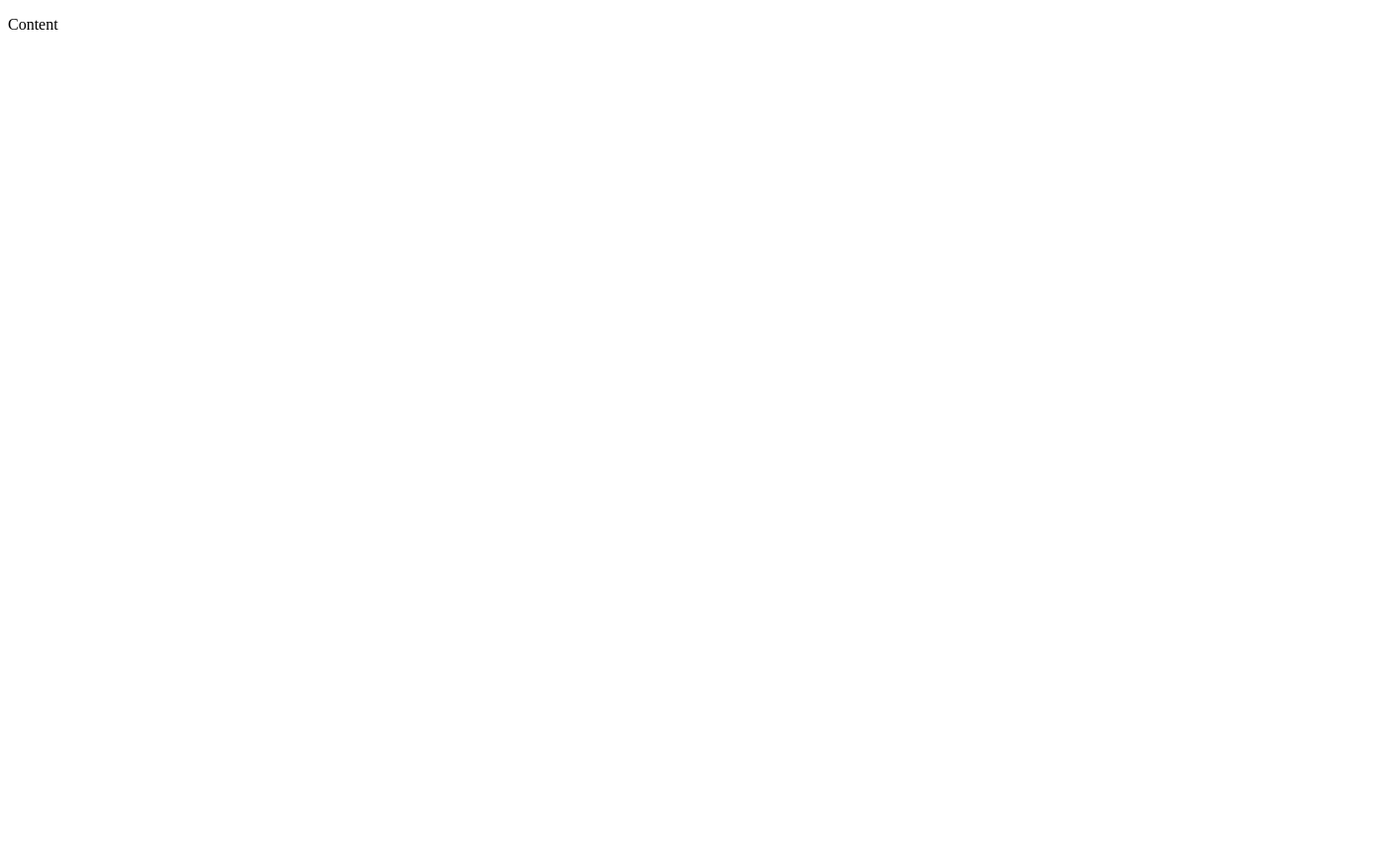
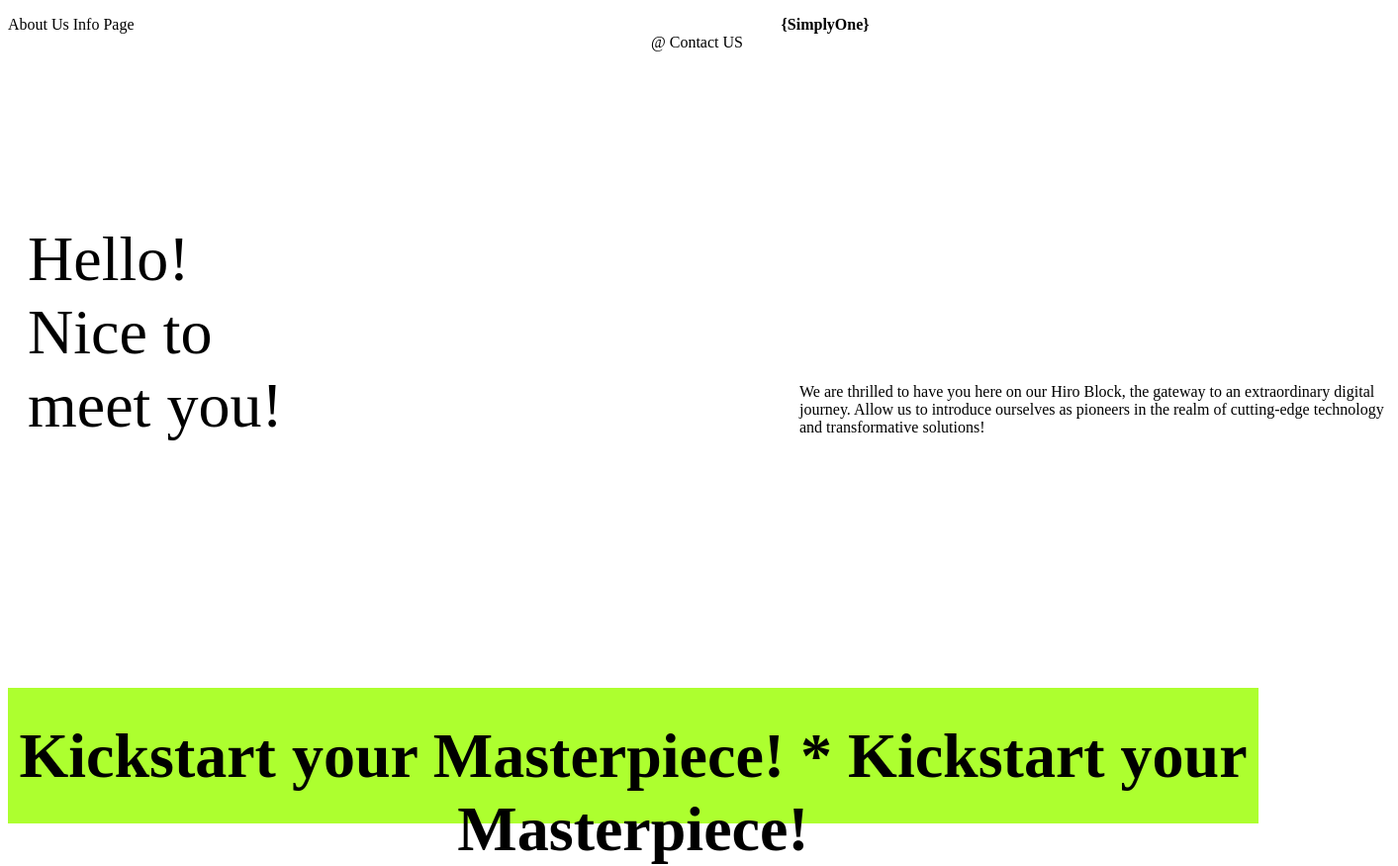
Before and after one commit to finderfail/ideal-eureka, a plain HTML site: page index.html in a window 1280 px wide. Shown: the whole page at 99% size, 1413 px wide, since content can reach past the window. Before the commit the page ends 800 px from the top, so only its background shows below. Drawn offline with Linux system fonts and the light colour scheme.

Commit message:
added styles

```diff
--- a/index.html
+++ b/index.html
@@ -4,9 +4,45 @@
     <meta charset="UTF-8">
     <meta name="viewport" content="width=device-width, initial-scale=1.0">
     <title>Document</title>
-    <link rel="stylesheel" href="./style.css">
+    <link rel="stylesheet" href="./style.css">
 </head>
 <body>
-    <p>Content</p>
+    <header>
+        <nav class="crumbs">
+            <ul>
+                <li class="crumb"><a>About Us</a></li>
+                <li class="crumb"><a>Info Page</a></li>
+                <li class="crumb"><a id="headerSimple">{SimplyOne}</a></li>
+                <li class="crumb"><a id="headerContact">@ Contact US</a></li>
+
+            </ul>
+
+        </nav>
+    </header>
+    <main>
+        <section>
+            <div class="firstBoard">
+                <div class="bottomBoardText">
+                    <a>Hello!</a><br>
+                    <a>Nice to</a><br>
+                    <a>meet you!</a>
+                </div>
+
+                <p id="FirstBoardText">We are thrilled to have you here on our Hiro Block, the gateway to an extraordinary digital journey. Allow us to introduce ourselves as pioneers in the realm of cutting-edge technology and transformative solutions!</p>
+            </div>
+        </section>
+        <section>
+            <div class="greenBoard">
+                <div id="kickstart">
+                    <a id="kickstart">Kickstart your Masterpiece! * Kickstart your Masterpiece!</a>
+                </div>
+
+            </div>
+        </section>
+
+
+
+
+    </main>
 </body>
 </html>
--- a/style.css
+++ b/style.css
@@ -1,3 +1,72 @@
 .p {
     color: blue;
 }
+
+#headerSimple {
+    font-weight: bold;
+    text-align: center;
+    padding-left: 650px;
+}
+
+#headerContact {
+    text-align: center;
+    padding-left: 650px;
+}
+
+#link {
+
+}
+
+
+
+.firstBoard {
+    background-color: white;
+    height: 470px;
+}
+
+.firstBoard a {
+    position: relative;
+    font-size: 64px;
+    gap: 10px;
+
+}
+
+.crumbs ul {
+  list-style-type: none;
+  padding-left: 0;
+}
+
+.crumb {
+  display: inline-block;
+}
+
+.crumb a {
+  position: relative;
+}
+
+
+#FirstBoardText {
+    width: 605px;
+    height: 96px;
+    font-size: 16px;
+    font-weight: lighter;
+    margin-left: 800px;
+    margin-top: -60px;
+}
+
+.bottomBoardText {
+    margin-left: 20px;
+    margin-top: 173px;
+}
+
+.greenBoard {
+    height: 137px;
+    background-color: greenyellow;
+}
+
+#kickstart {
+    text-align: center;
+    font-size: 64px;
+    font-weight: bolder;
+    padding-top: 32px;
+}
```
